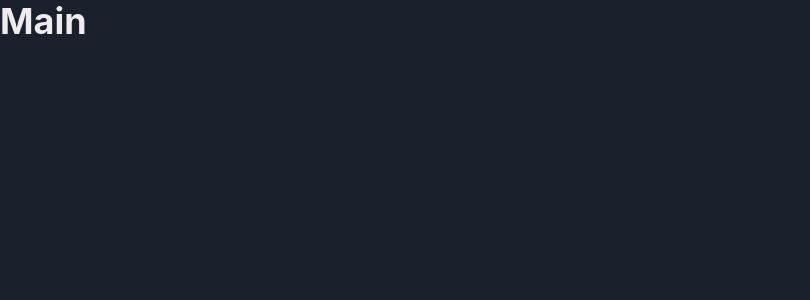
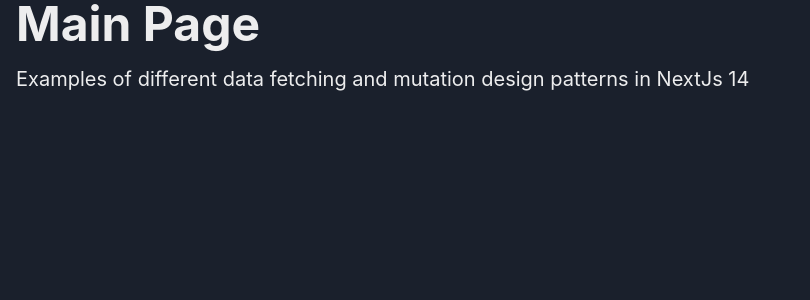
Before and after one commit to LucasZapico/next14-data-fetching-design-patterns, a Next.js app: page / in a window 1280 px wide. Shown: the top 300 px of the page, without its empty margins (0-810 px from the left). Built offline with nearby package versions, Linux system fonts and the light colour scheme.

Commit message:
feat(page) init page handling pattern
- add main page

```diff
--- a/src/app/page.tsx
+++ b/src/app/page.tsx
@@ -1,12 +1,10 @@
+import { MainPage } from "@/components";
 import { Heading, Box } from "@chakra-ui/react";
 import Image from "next/image";
 
 
 export default function Home() {
   return (
-    <Box >
-      <Heading>Main</Heading>
-
-    </Box>
+  <MainPage/>
   );
 }
--- /dev/null
+++ b/src/components/index.ts
@@ -0,0 +1,4 @@
+/**
+ * pages
+ */
+export { default as MainPage } from './pages/MainPage';
--- /dev/null
+++ b/src/components/pages/MainPage.tsx
@@ -0,0 +1,20 @@
+import React from "react";
+import { Box, Container, Heading, Text } from "@chakra-ui/react";
+
+const MainPage = () => {
+  return (
+    <Box>
+      <Container maxW="container.xl">
+        <Heading as="h1" size="2xl">
+          Main Page
+        </Heading>
+        <Text fontSize="xl" mt={4}>
+          Examples of different data fetching and mutation design patterns in
+          NextJs 14
+        </Text>
+      </Container>
+    </Box>
+  );
+};
+
+export default MainPage;
```
